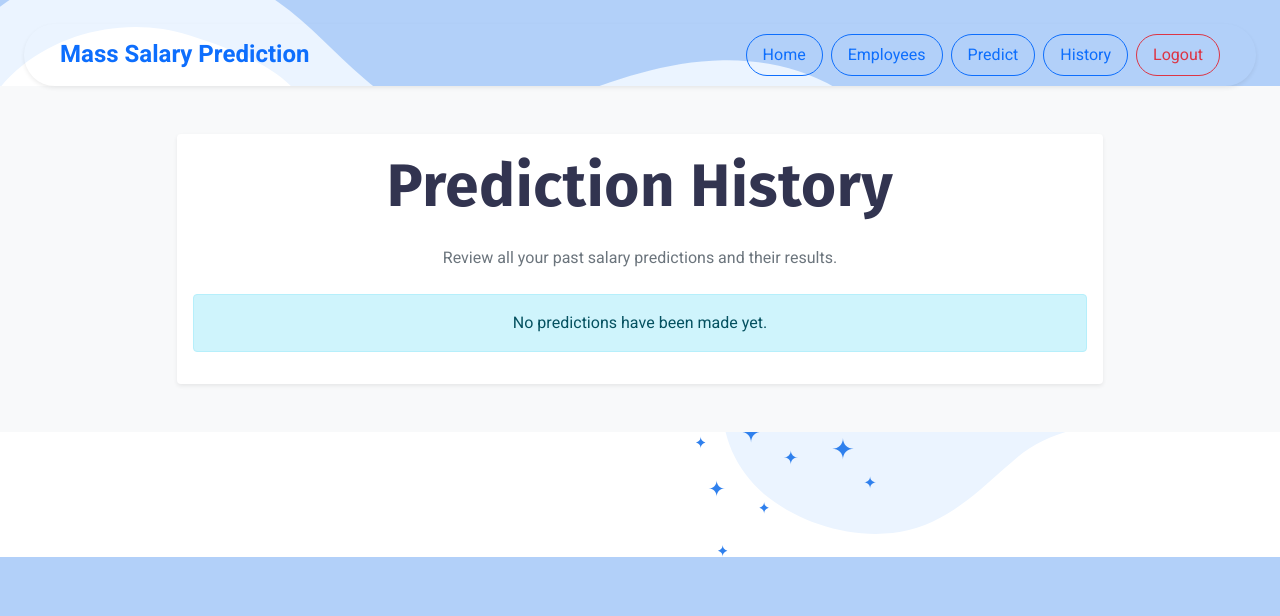
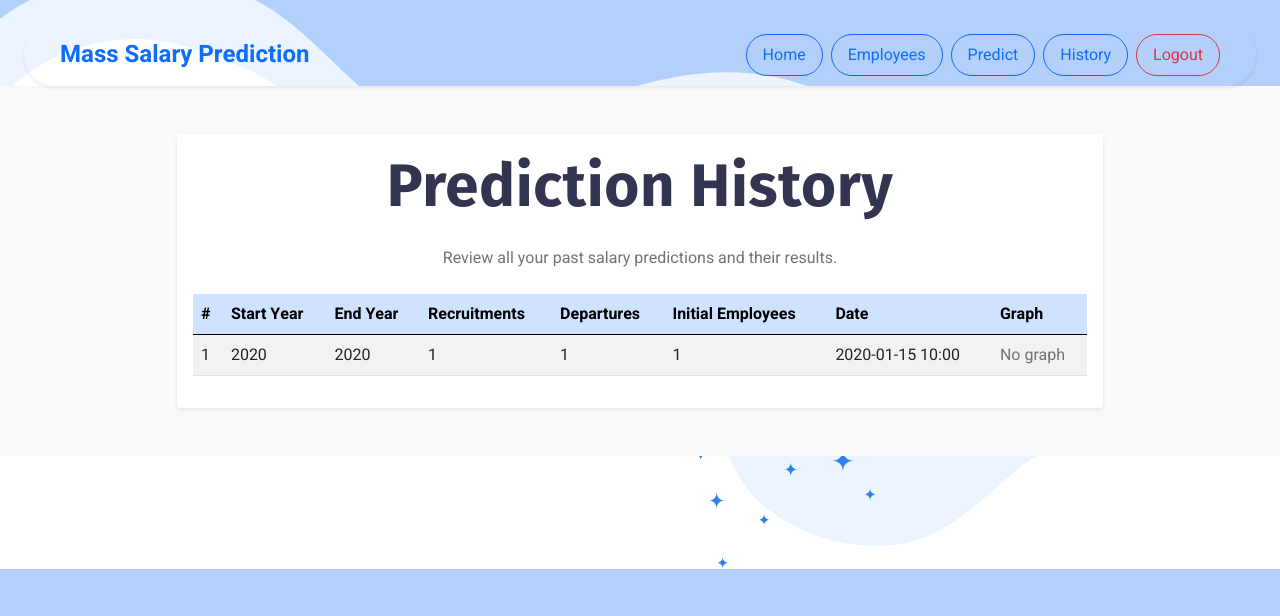
Before and after one commit to yosr-khechini/Project_Salary_Prediction, a Flask app: page /history in a window 1280 px wide. Shown: the top 616 px of the page. Run offline with Flask 3, Linux system fonts and the light colour scheme; a user stored in the database is signed in; tables that the repository leaves empty hold one stand-in row (values such as "Sample post"); some libraries are stand-ins or nearby versions.

Commit message:
"Version 16: hisoty workssss"

```diff
--- a/app/main.py
+++ b/app/main.py
@@ -2,6 +2,9 @@ from flask import Blueprint, render_template, request, flash
 from flask_login import login_required, current_user
 import html
 from .models import Employee
+from flask_login import login_required, current_user
+from app.models import PredictionHistory
+import json
 
 # Blueprint principal
 main = Blueprint('main', __name__)
@@ -14,7 +17,6 @@ def _sanitize_input(value: str) -> str:
 
 # --- Home ---
 @main.route('/')
-@login_required
 def index():
     return render_template('index.html')
 
@@ -24,10 +26,19 @@ def home():
     return render_template("home.html", user=current_user)
 
 # --- History ---
+
 @main.route("/history", methods=["GET"], strict_slashes=False)
 @login_required
 def history():
-    return render_template("history.html", user=current_user)
+    histories = PredictionHistory.query.filter_by(user_id=current_user.id).order_by(PredictionHistory.created_at.desc()).all()
+
+    for h in histories:
+        try:
+            h.result_data = json.loads(h.result_json)
+        except Exception:
+            h.result_data = {}
+
+    return render_template("history.html", user=current_user, histories=histories)
 
 # --- Predict ---
 @main.route("/predict", methods=["GET", "POST"], strict_slashes=False)
--- a/app/model_loader.py
+++ b/app/model_loader.py
@@ -54,10 +54,10 @@ def get_model_metrics():
             if os.path.exists(METRICS_PATH):
                 _metrics_cache = joblib.load(METRICS_PATH)
             else:
-                print(f"⚠️ Fichier de métriques non trouvé: {METRICS_PATH}")
+                print(f"Fichier de métriques non trouvé: {METRICS_PATH}")
                 _metrics_cache = {'r2': 0.0, 'mse': 0.0}
         except Exception as e:
-            print(f"❌ Erreur lors du chargement des métriques: {e}")
+            print(f"Erreur lors du chargement des métriques: {e}")
             _metrics_cache = {'r2': 0.0, 'mse': 0.0}
 
     return _metrics_cache
--- a/app/models.py
+++ b/app/models.py
@@ -101,3 +101,25 @@ class Termination(db.Model):
     created_at = db.Column(db.DateTime, default=db.func.now())
 
     employee = db.relationship('Employee', backref='termination_history')
+
+
+class PredictionHistory(db.Model):
+    __tablename__ = 'prediction_history'
+
+    id = db.Column(db.Integer, primary_key=True, autoincrement=True)
+    user_id = db.Column(db.Integer, db.ForeignKey('users.id'), nullable=False)
+
+    # Inputs
+    start_year = db.Column(db.Integer, nullable=False)
+    end_year = db.Column(db.Integer, nullable=False)
+    recruitments = db.Column(db.Integer, nullable=False)
+    departures = db.Column(db.Integer, nullable=False)
+    initial_employees = db.Column(db.Integer, nullable=False)
+
+    # Results (store as JSON string for flexibility)
+    result_json = db.Column(db.Text(length=4294967295), nullable=False)
+
+    created_at = db.Column(db.DateTime, default=datetime.utcnow)
+
+    # Relationship back to User
+    user = db.relationship('User', backref='prediction_history')
--- a/templates/history.html
+++ b/templates/history.html
@@ -12,7 +12,7 @@
               Review all your past salary predictions and their results.
             </p>
 
-            {% if history and history|length > 0 %}
+            {% if histories and histories|length > 0 %}
               <div class="table-responsive">
                 <table class="table table-striped table-hover align-middle">
                   <thead class="table-primary">
@@ -22,22 +22,24 @@
                       <th scope="col">End Year</th>
                       <th scope="col">Recruitments</th>
                       <th scope="col">Departures</th>
+                      <th scope="col">Initial Employees</th>
                       <th scope="col">Date</th>
                       <th scope="col">Graph</th>
                     </tr>
                   </thead>
                   <tbody>
-                    {% for item in history %}
+                    {% for item in histories %}
                       <tr>
                         <td>{{ loop.index }}</td>
                         <td>{{ item.start_year }}</td>
                         <td>{{ item.end_year }}</td>
                         <td>{{ item.recruitments }}</td>
                         <td>{{ item.departures }}</td>
-                        <td>{{ item.date }}</td>
+                        <td>{{ item.initial_employees }}</td>
+                        <td>{{ item.created_at.strftime('%Y-%m-%d %H:%M') }}</td>
                         <td>
-                          {% if item.graph %}
-                            <img src="{{ item.graph }}" alt="Graph" class="img-thumbnail" style="max-height:80px;">
+                          {% if item.result_data.graph %}
+                            <img src="{{ item.result_data.graph }}" alt="Graph" class="img-thumbnail" style="max-height:80px;">
                           {% else %}
                             <span class="text-muted">No graph</span>
                           {% endif %}
```
Also changed, not shown: app/history.py (added, +13 -0 lines), templates/employees.html (+3 -4 lines).
